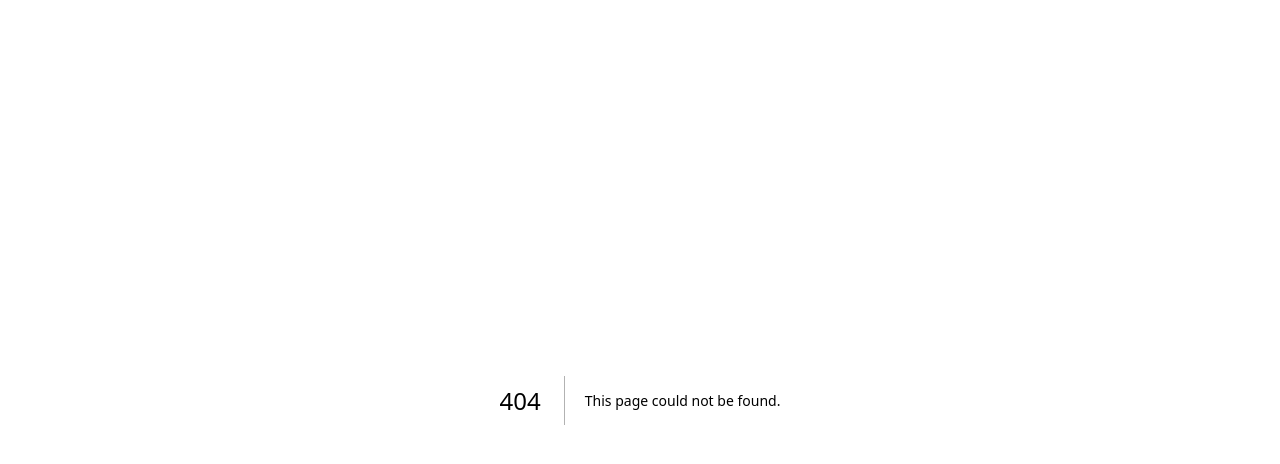
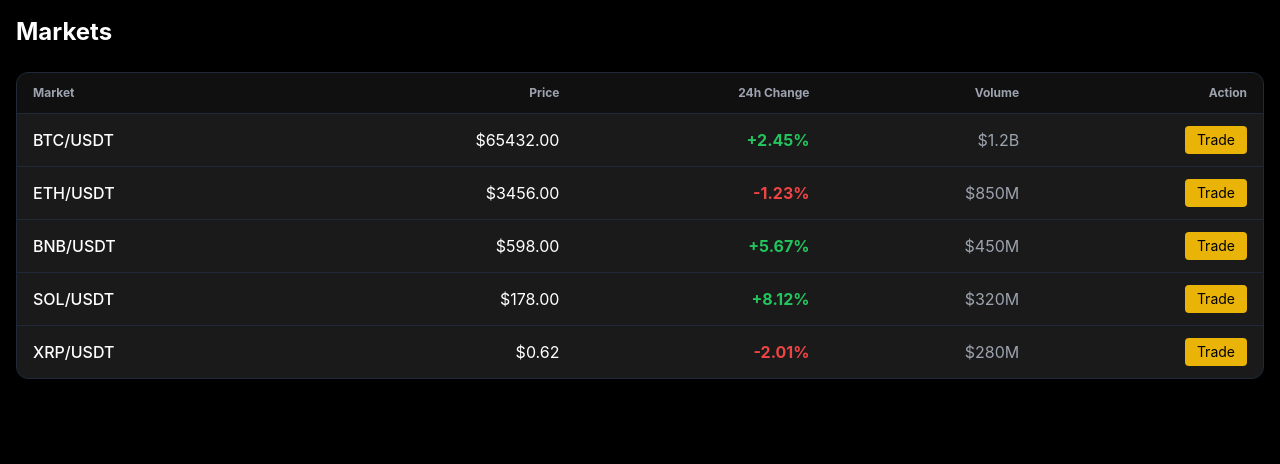
Before and after one commit to Cashipro/cashipro, a Next.js app in the folder apps/web/: page /markets in a window 1280 px wide. Before the commit this address had no page. Shown: the top 464 px of the page. Built offline with nearby package versions, Linux system fonts and the light colour scheme.

Commit message:
Create page.tsx

```diff
--- /dev/null
+++ b/apps/web/src/app/markets/page.tsx
@@ -0,0 +1,51 @@
+"use client";
+
+import Link from "next/link";
+
+const markets = [
+  { symbol: "BTC/USDT", price: 65432, change: 2.45, volume: "1.2B" },
+  { symbol: "ETH/USDT", price: 3456, change: -1.23, volume: "850M" },
+  { symbol: "BNB/USDT", price: 598, change: 5.67, volume: "450M" },
+  { symbol: "SOL/USDT", price: 178, change: 8.12, volume: "320M" },
+  { symbol: "XRP/USDT", price: 0.62, change: -2.01, volume: "280M" },
+];
+
+export default function MarketsPage() {
+  return (
+    <div className="min-h-screen bg-black p-4">
+      <h1 className="text-2xl font-bold text-white mb-6">Markets</h1>
+      <div className="bg-[#1a1a1a] rounded-xl border border-gray-800 overflow-hidden">
+        <table className="w-full">
+          <thead className="bg-black/40">
+            <tr>
+              <th className="px-4 py-3 text-left text-xs text-gray-400">Market</th>
+              <th className="px-4 py-3 text-right text-xs text-gray-400">Price</th>
+              <th className="px-4 py-3 text-right text-xs text-gray-400">24h Change</th>
+              <th className="px-4 py-3 text-right text-xs text-gray-400">Volume</th>
+              <th className="px-4 py-3 text-right text-xs text-gray-400">Action</th>
+            </tr>
+          </thead>
+          <tbody>
+            {markets.map((m) => (
+              <tr key={m.symbol} className="border-t border-gray-800 hover:bg-gray-800/50">
+                <td className="px-4 py-3 text-white font-medium">{m.symbol}</td>
+                <td className="px-4 py-3 text-right text-white">${m.price.toFixed(2)}</td>
+                <td className={`px-4 py-3 text-right font-bold ${m.change >= 0 ? "text-green-500" : "text-red-500"}`}>
+                  {m.change >= 0 ? "+" : ""}{m.change}%
+                </td>
+                <td className="px-4 py-3 text-right text-gray-400">${m.volume}</td>
+                <td className="px-4 py-3 text-right">
+                  <Link href={`/trade/${m.symbol.replace("/", "")}`}>
+                    <button className="px-3 py-1 bg-yellow-500 text-black text-sm rounded hover:bg-yellow-400">
+                      Trade
+                    </button>
+                  </Link>
+                </td>
+              </tr>
+            ))}
+          </tbody>
+        </table>
+      </div>
+    </div>
+  );
+}
```
